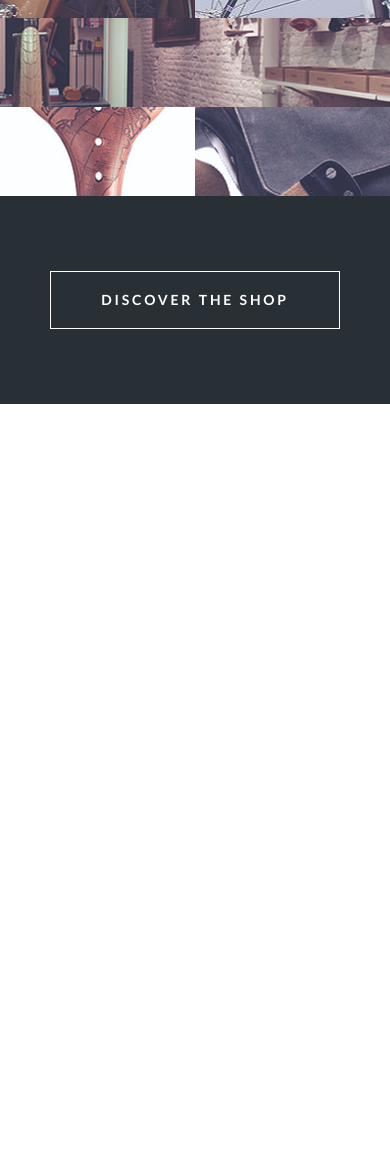
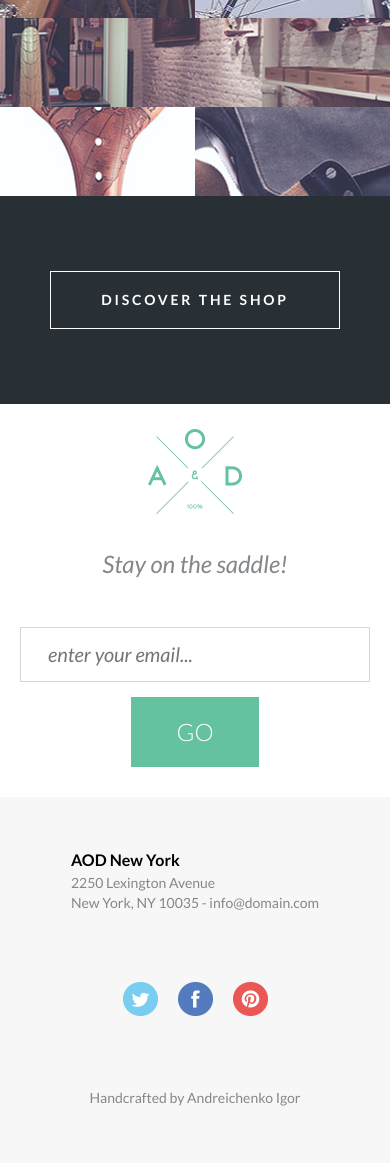
Before and after one commit to Gutsz/Company, a plain HTML site: page index.html in a window 390 px wide. Shown: the part 3000-4163 px from the top of the page. Before the commit the page ends 3404 px from the top, so only its background shows below. Drawn offline with nearby package versions, Linux system fonts and the light colour scheme.

Commit message:
footer and final responsive

```diff
--- a/css/style.css
+++ b/css/style.css
@@ -191,6 +191,11 @@ body{
   position: relative;
 }
 
+.swiper-button-next,
+.swiper-button-prev{
+  color: #64c29e;
+}
+
 .quote{
   text-align: center;
   margin: 0 auto;
@@ -315,6 +320,50 @@ body{
   overflow: hidden;
   background: #1abc9c;
 }
+
+/*Hover with before and after*/
+
+/*.gallery-item a:before{*/
+/*  content:'';*/
+/*  position: absolute;*/
+/*  width: 0*/
+/*  height: 0*/
+/*  top: 50%;*/
+/*  left: 50%;*/
+/*  right: 50%;*/
+/*  bottom: 50%;*/
+/*  background: rgba(100,194,158,0.8);*/
+/*  opacity: 0;*/
+/*  z-index: 1;*/
+/*transition: .3s;*/
+/*}*/
+
+/*.gallery-item a:after{*/
+/*  content: '';*/
+/*  width: 51px;*/
+/*  height: 30px;*/
+/*  background: url("../images/icon1.png") no-repeat 50% 50%;*/
+/*  background-size: auto 100%;*/
+/*  position: absolute;*/
+/*  left: calc(50%-15px);*/
+/*  top: calc(50%-25px);*/
+/*  opacity: 0;*/
+/*  z-index: 2;*/
+/*transition: .3s;*/
+/*}*/
+/*.gallery-item a:hover:before{*/
+/*  left: 0;*/
+/*  right: 0;*/
+/*  top: 0;*/
+/*  bottom: 0;*/
+/*  width: auto;*/
+/*  height: auto;*/
+/*}*/
+/*.gallery-item a:hover:before,*/
+/*.gallery-item a:hover:after{*/
+/*  opacity: 1;*/
+/*}*/
+
 .gallery-item a{
   width: 100%;
   height: 100%;
@@ -362,7 +411,33 @@ body{
   background: #282f35;
 }
 
-.shop-block a{
+.shop-button__block .container{
+  display: flex;
+  align-items: center;
+  justify-content: center;
+}
+
+.btn{
+  font-size: 24px;
+  font-weight: 300;
+  color: #ffffff;
+  text-transform: uppercase;
+  background: #64c29e;
+  border: 1px solid #64c29e;
+  outline: none;
+  border-radius: 0;
+  display: inline-block;
+  transition: .3s;
+  cursor: pointer;
+  padding: 20px 44px;
+}
+
+.btn:hover{
+  color: #64c29e;
+  background: transparent;
+}
+
+.btn--ghost{
   font-size: 14px;
   font-weight: 700;
   letter-spacing: 0.2em;
@@ -371,14 +446,109 @@ body{
   line-height: 1.2;
   border: 1px solid #ffffff;
   padding: 20px 50px;
+  outline: none;
+  border-radius: 0;
+  display: inline-block;
+  transition: .3s;
+  cursor: pointer;
 }
 
-.shop-block a:hover{
+.btn--ghost:hover{
   background: #ffffff;
   color: #282f35;
 }
 
+.footer{
+  padding: 110px 0 0;
+}
 
+.footer__logo{
+  text-align: center;
+  margin: 0 0 36px;
+}
+
+.footer__logo img{
+  max-width: 94px;
+}
+
+.subscribe__title{
+  font-size: 24px;
+  color: #848789;
+  text-align: center;
+  margin: 0 0 36px;
+  font-style: italic;
+}
+
+.subscribe{
+  max-width: 534px;
+}
+
+.subscribe__form{
+  display: flex;
+  justify-content: space-between;
+}
+
+.footer .subscribe{
+  margin: 0 auto 112px;
+}
+
+.subscribe__form input[type="email"]{
+  border: 1px solid #d3d7d9;
+  flex-grow: 1;
+  margin: 0 8px 0 0;
+  padding: 15px 27px;
+  font-style: italic;
+  font-size: 20px;
+  color: #c8c8c8;
+  outline: none;
+  box-shadow: none;
+}
+
+.footer__bottom{
+  background-color: #f7f7f7;
+  padding: 100px 0;
+}
+
+.footer__bottom .container{
+  display: flex;
+  justify-content: space-between;
+}
+
+.footer-about,
+.footer-icon,
+.footer-author{
+  padding: 0 120px;
+}
+
+.footer-about p,
+.footer-author p{
+  font-size: 14px;
+  line-height: 1.4;
+}
+
+.footer-title{
+  font-size: 16px;
+  font-weight: 700;
+  padding: 0 0 5px;
+}
+
+.footer-about {
+  font-size: 14px;
+}
+
+.footer-icon{
+  display: flex;
+  justify-content: space-between;
+}
+
+.footer-icon img{
+  margin: 10px;
+  transition: .3s;
+}
+
+.footer-icon img:hover{
+  transform: scale(1.2);
+}
 
 /*responsive styles*/
 @media (max-width:1000px){
@@ -410,6 +580,15 @@ body{
   .about__image-block{
     background-size: 90%;
   }
+
+  .footer__bottom{
+    padding: 25px 0;
+  }
+  .footer-about,
+  .footer-icon,
+  .footer-author{
+  padding: 0 20px;
+}
 }
 
 @media (max-width:768px){
@@ -498,6 +677,39 @@ body{
   }
 }
 
+@media (max-width:600px){
+  .btn,
+  .subscribe__form input[type="email"]{
+    margin: 15px 0 0;
+  }
+
+  .footer {
+    padding: 25px 0 0;
+  }
+
+  .footer .subscribe {
+    margin: 0 20px 30px;
+  }
+
+  .subscribe__form {
+    display: flex;
+    flex-wrap: wrap;
+    justify-content: center;
+  }
+
+  .footer__bottom .container{
+    flex-wrap: wrap;
+    justify-content: center;
+    align-items: center;
+  }
+
+  .footer-about,
+  .footer-icon,
+  .footer-author{
+  padding: 30px 20px;
+  }
+}
+
 @media (max-width:476px){
   p,
   .about__text-block p,
--- a/index.html
+++ b/index.html
@@ -201,12 +201,45 @@
       <section class="shop-block">
         <div class="container">
           <div class="shop-button__block">
-            <a href="#">Discover the shop</a>
+            <a href="#" class="btn--ghost">Discover the shop</a>
           </div>
         </div>
       </section>
     </main>
   </div>
+  <footer class="footer">
+    <div class="container">
+      <div class="footer__logo">
+        <img src="./images/logo.png" alt="logo">
+      </div>
+      <div action="/" class="subscribe">
+        <div class="subscribe__title">
+          Stay on the saddle!
+        </div>
+        <form action="" class="subscribe__form">
+          <input type="email" placeholder="enter your email...">
+          <input type="submit" value="Go" class="btn">
+        </form>
+      </div>
+    </div>
+    <div class="footer__bottom">
+      <div class="container">
+        <div class="footer-about">
+          <div class="footer-title">AOD New York</div>
+          <p>2250 Lexington Avenue </p>
+          <p>New York, NY 10035  - info@domain.com</p>
+        </div>
+        <div class="footer-icon">
+          <a href="#"><img src="./images/twitter-object.png" alt="twitter"></a>
+          <a href="#"><img src="./images/facebook-object.png" alt="facebook"></a>
+          <a href="#"><img src="./images/print-object.png" alt="print"></a>
+        </div>
+        <div class="footer-author">
+          <p>Handcrafted by Andreichenko Igor</p>
+        </div>
+      </div>
+    </div>
+  </footer>
   <script src="js/swiper.min.js"></script>
   <script src="https://cdn.jsdelivr.net/gh/fancyapps/fancybox@3.5.7/dist/jquery.fancybox.min.js"></script>
   <script src="js/scripts.js"></script>
```
Also changed, not shown: images/header2.jpeg (added), images/icon4.png (added).
